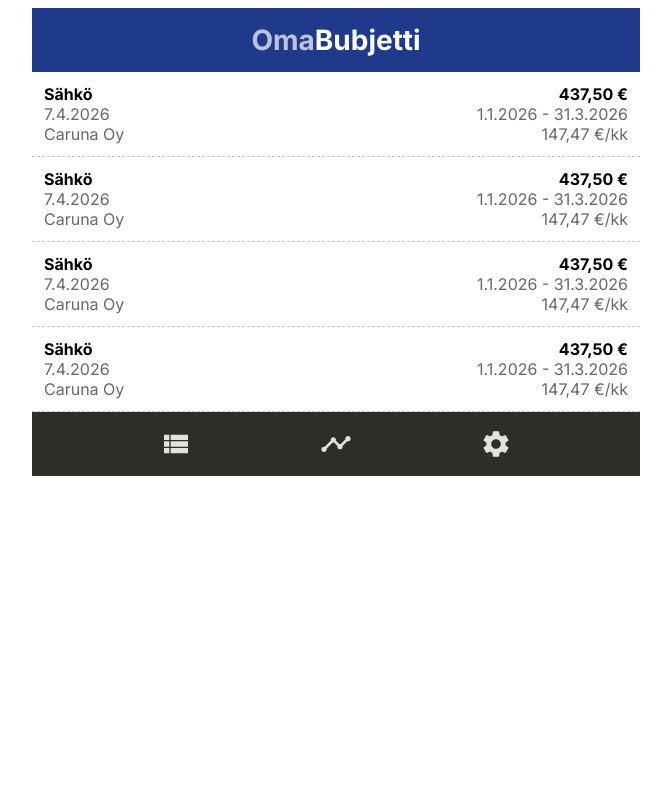
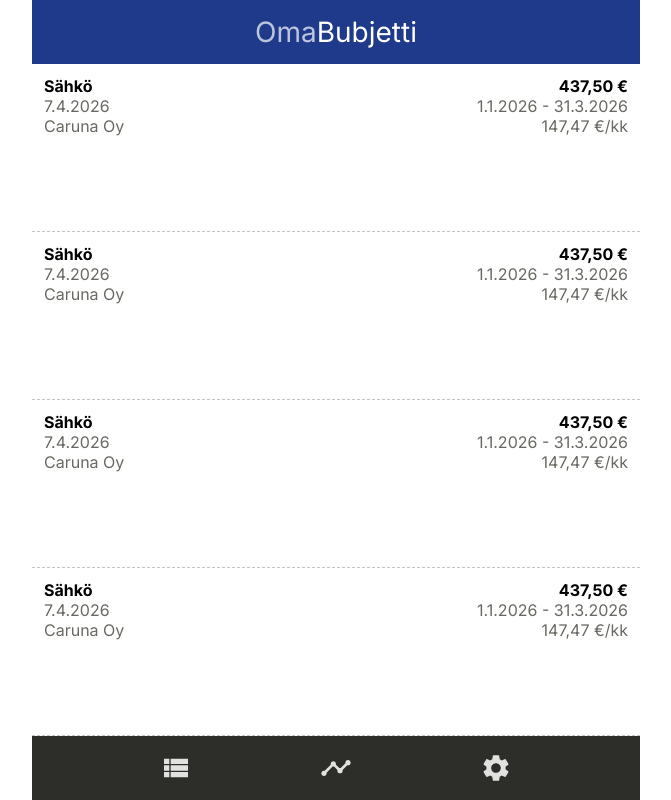
Before and after one commit to stmargariitaaa/OmaBudjetti, a React (Vite) app: page / in a window 1280 px wide. Shown: the whole page, without its empty margins (304-975 px from the left). Built offline with nearby package versions, Linux system fonts and the light colour scheme.

Commit message:
muuttaa sovelluksen käyttämään koko ruudun korkeutta

```diff
--- /dev/null
+++ b/src/assets/styles/main.scss
@@ -0,0 +1,25 @@
+/* Mimimal CSS reset */
+
+html {
+  box-sizing: border-box;
+  font-size: 16px;
+}
+
+*, *:before, *:after {
+  box-sizing: inherit;
+}
+
+body, h1, h2, h3, h4, h5, h6, p, ol, ul {
+  margin: 0;
+  padding: 0;
+  font-weight: normal;
+}
+
+ol, ul {
+  list-style: none;
+}
+
+img {
+  max-width: 100%;
+  height: auto;
+}
--- a/src/components/App/App.module.scss
+++ b/src/components/App/App.module.scss
@@ -7,4 +7,11 @@
   font-style: normal;
   max-width: 38rem;
   margin: 0 auto;
+  display: flex;
+  flex-direction: column;
+  height: 100dvh;
 }
+
+.app > * {
+  flex: 1 1 auto;
+}
--- a/src/main.jsx
+++ b/src/main.jsx
@@ -1,6 +1,8 @@
 import { StrictMode } from 'react'
 import { createRoot } from 'react-dom/client'
 import App from './components/App'
+import './assets/styles/main.scss'
+
 
 createRoot(document.getElementById('root')).render(
   <StrictMode>
```
